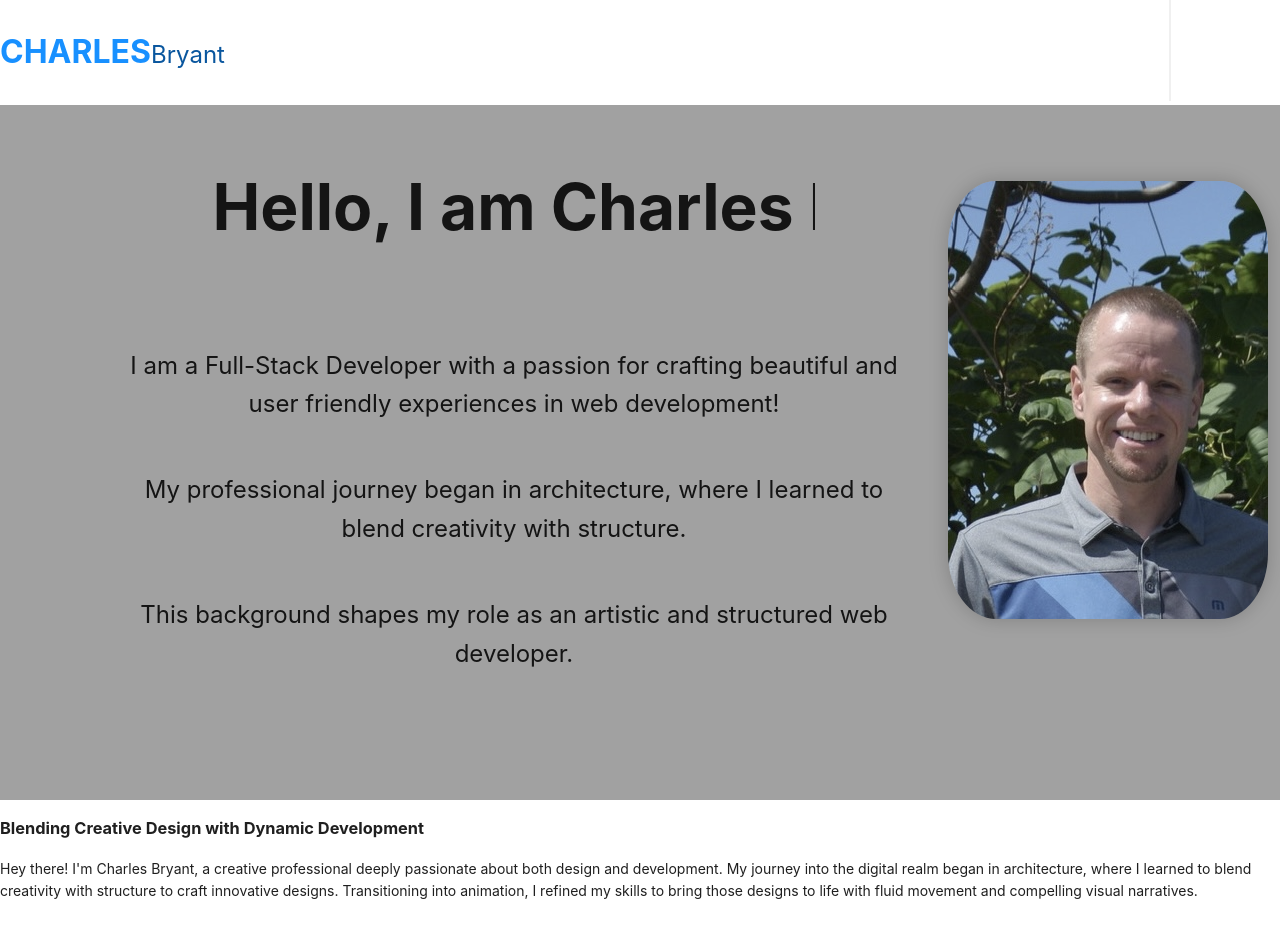
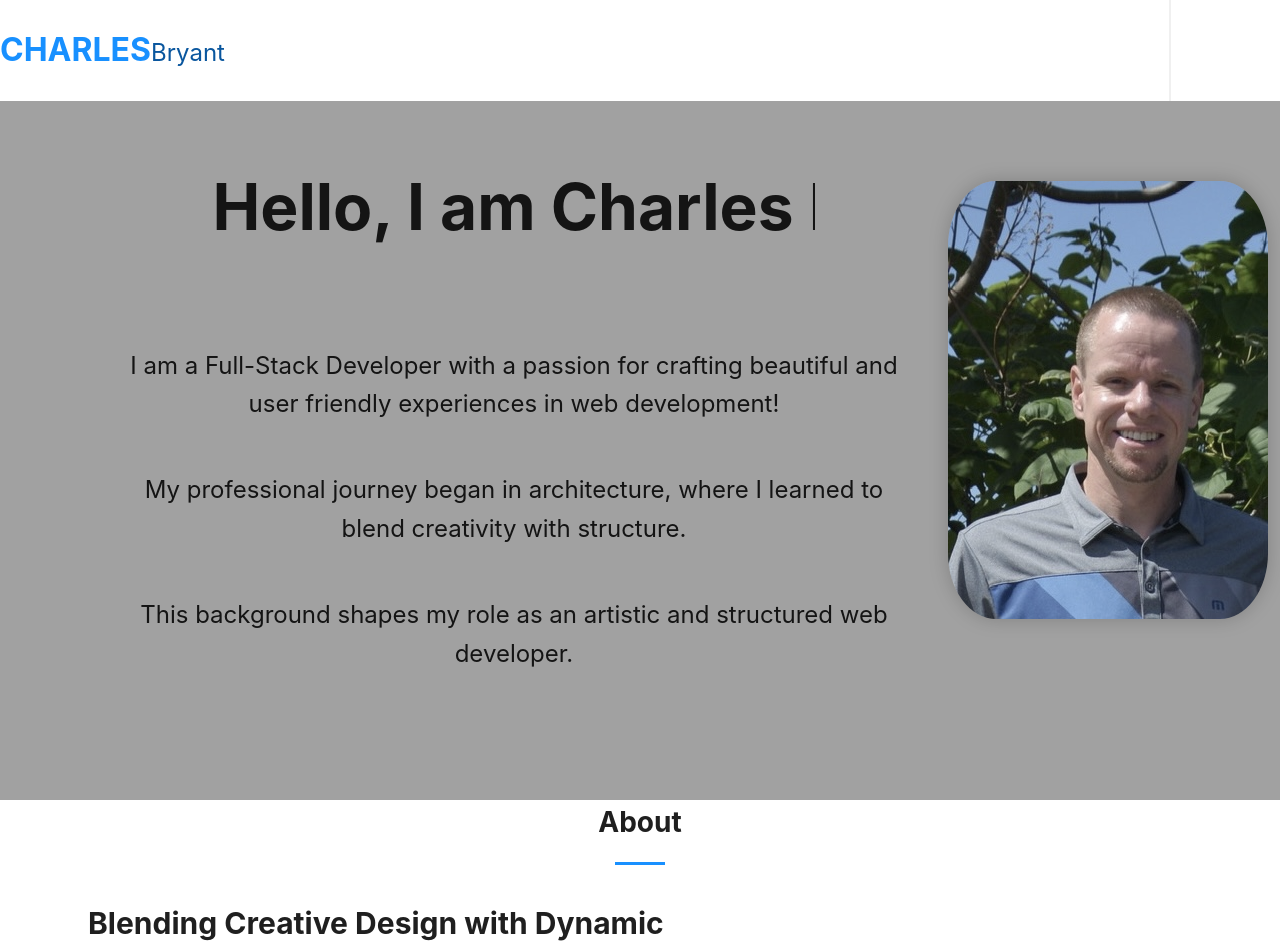
Before and after one commit to CBryant20/CB_Website, a React (Vite) app: page /BookBuddy in a window 1280 px wide. Shown: the top 946 px of the page. Built offline with nearby package versions, Linux system fonts and the light colour scheme.

Commit message:
SCSS updated for About section

```diff
--- a/src/Root.scss
+++ b/src/Root.scss
@@ -13,6 +13,33 @@ body {
 
 .ant-layout {
   background: #fff;
+}
+
+/*
+TITLES
+------------
+*/
+.titleHolder {
+  text-align: center;
+  position: relative;
+  padding: 0 0 20px;
+  margin: 0 0 40px;
+}
+
+.titleHolder:after {
+  transform: translateX(-50%);
+  content: "";
+  background: #1890ff;
+  position: absolute;
+  bottom: 0;
+  left: 50%;
+  height: 3px;
+  width: 50px;
+}
+
+.titleHolder h2 {
+  font-size: 28px;
+  margin: 0;
 }
 
 .main-layout {
@@ -160,6 +187,52 @@ body {
   }
 }
 
+.aboutBlock {
+  .container {
+    display: block !important;
+  }
+
+  .ant-carousel,
+  .ant-carousel div {
+    height: 100%;
+  }
+
+  .slick-dots li button {
+    background: #000 !important;
+  }
+
+  .slick-dots li.slick-active button {
+    background: #1890ff !important;
+  }
+
+  .content {
+    max-width: 640px;
+    display: flex;
+    flex-direction: column;
+    justify-content: center;
+    padding: 0 0 70px;
+  }
+
+  h3 {
+    font-size: 30px;
+    line-height: 1.2;
+    margin: 0 0 30px;
+  }
+
+  p {
+    margin: 0 0 30px;
+  }
+
+  .btnHolder {
+    height: auto !important;
+
+    button,
+    .fas {
+      margin: 0 10px 0 0;
+    }
+  }
+}
+
 .footer {
   background: #111;
   color: #fff;
--- a/src/components/home/About.jsx
+++ b/src/components/home/About.jsx
@@ -26,12 +26,15 @@ const items = [
 export default function AppAbout() {
   return (
     <>
-      <div>
+      <div className='aboutBlock'>
+        <div className='titleHolder'>
+          <h2>About</h2>
+        </div>
         <Carousel>
           {items.map((item) => {
             return (
-              <div key={item.key}>
-                <div>
+              <div key={item.key} className='container'>
+                <div className='content'>
                   <h3>{item.title}</h3>
                   <p>{item.content}</p>
                 </div>
--- a/src/components/home/Work.jsx
+++ b/src/components/home/Work.jsx
@@ -23,7 +23,7 @@ export default function AppWork({ onSelectProject }) {
   return (
     <>
       <div className='container'>
-        <div className='title'>
+        <div className='titleHolder'>
           <h2>Work</h2>
         </div>
         <Row gutter={[16, 16]}>
```
